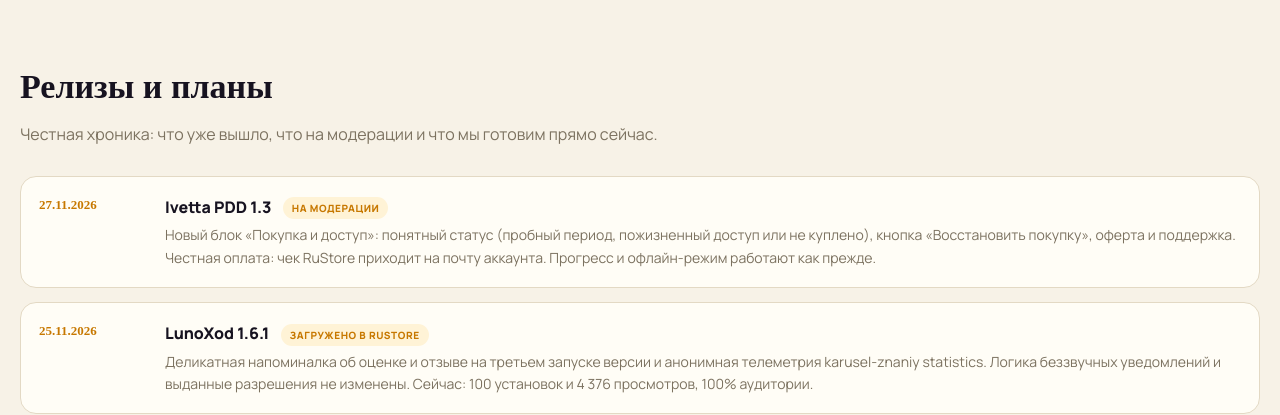
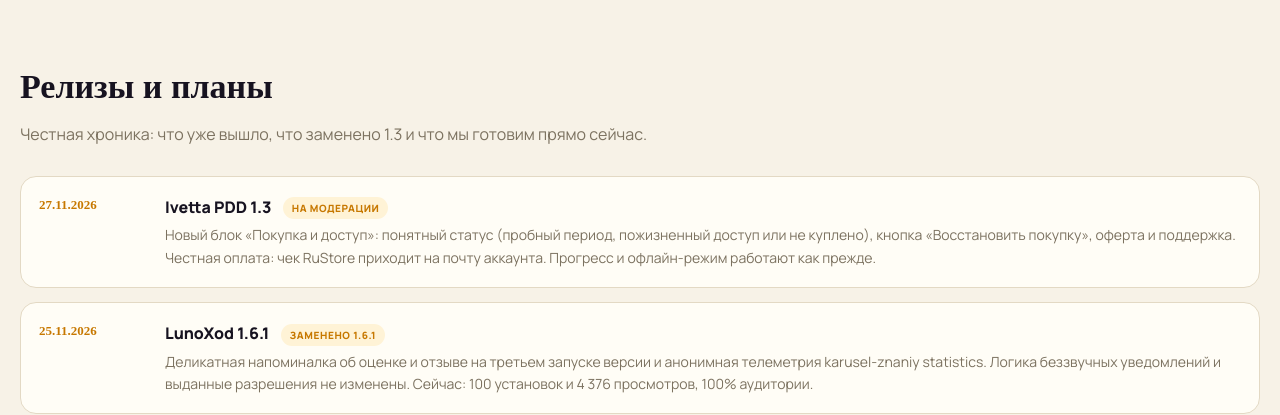
Before and after one commit to skrypnikvova-hue/karusel-znaniy, a plain HTML site: page index.html in a window 1280 px wide. Shown: the part 1380-1795 px from the top of the page. Drawn offline with Linux system fonts and the light colour scheme; a web font is replaced by a local one.

```diff
--- a/index.html
+++ b/index.html
@@ -196,10 +196,10 @@ h1{font-size:20px !important}
 </div></div></section>
 <section id="rel"><div class="wrap">
 <h2>Релизы и планы</h2>
-<p class="sub">Честная хроника: что уже вышло, что на модерации и что мы готовим прямо сейчас.</p>
+<p class="sub">Честная хроника: что уже вышло, что заменено 1.3 и что мы готовим прямо сейчас.</p>
 <div class="rel">
 <article><time>27.11.2026</time><div><h4>Ivetta PDD 1.3 <span class="tag mod">на модерации</span></h4><p>Новый блок «Покупка и доступ»: понятный статус (пробный период, пожизненный доступ или не куплено), кнопка «Восстановить покупку», оферта и поддержка. Честная оплата: чек RuStore приходит на почту аккаунта. Прогресс и офлайн-режим работают как прежде.</p></div></article>
-<article><time>25.11.2026</time><div><h4>LunoXod 1.6.1 <span class="tag mod">загружено в RuStore</span></h4><p>Деликатная напоминалка об оценке и отзыве на третьем запуске версии и анонимная телеметрия karusel-znaniy statistics. Логика беззвучных уведомлений и выданные разрешения не изменены. Сейчас: 100 установок и 4 376 просмотров, 100% аудитории.</p></div></article>
+<article><time>25.11.2026</time><div><h4>LunoXod 1.6.1 <span class="tag mod">заменено 1.6.1</span></h4><p>Деликатная напоминалка об оценке и отзыве на третьем запуске версии и анонимная телеметрия karusel-znaniy statistics. Логика беззвучных уведомлений и выданные разрешения не изменены. Сейчас: 100 установок и 4 376 просмотров, 100% аудитории.</p></div></article>
 <article><time>24.11.2026</time><div><h4>Ivetta PDD 1.1 <span class="tag mod">на модерации</span></h4><p>Шкала прогресса как в веб-версии, спокойный экран без рывков, напоминалка об оценке, ссылка на политику конфиденциальности.</p></div></article>
 <article><time>18.11.2026</time><div><h4>LunoXod 1.5 <span class="tag live">опубликовано</span></h4><p>Текущая версия лунного календаря в RuStore: 88 установок на момент релиза; текущие цифры — в карточке 1.6.1.</p></div></article>
 <article><time>скоро</time><div><h4>Ivetta PDD 2.0 <span class="tag soon">в плане</span></h4><p>Оплата 399 ₽ уже работает в 1.3. В 2.0: веб-версия тренажёра, расширенная статистика прогресса и новые темы билетов.</p></div></article>
```
